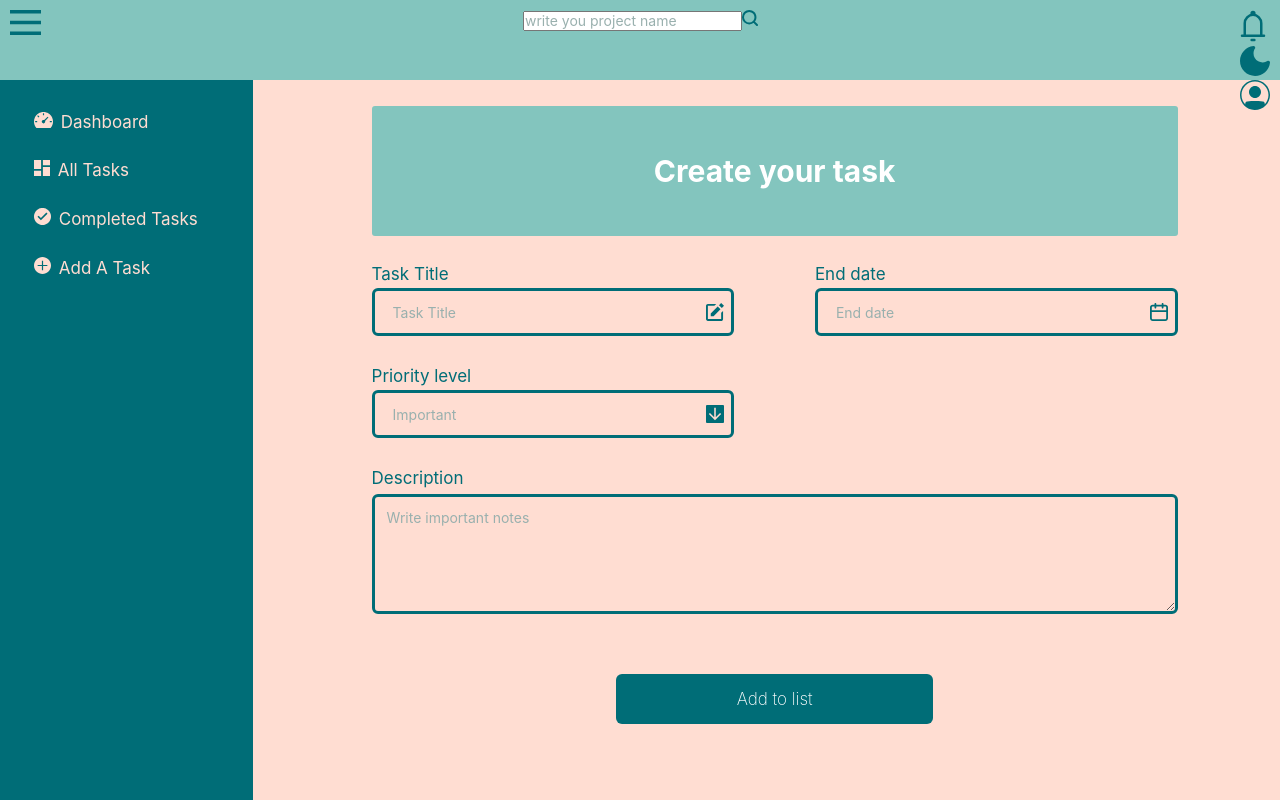
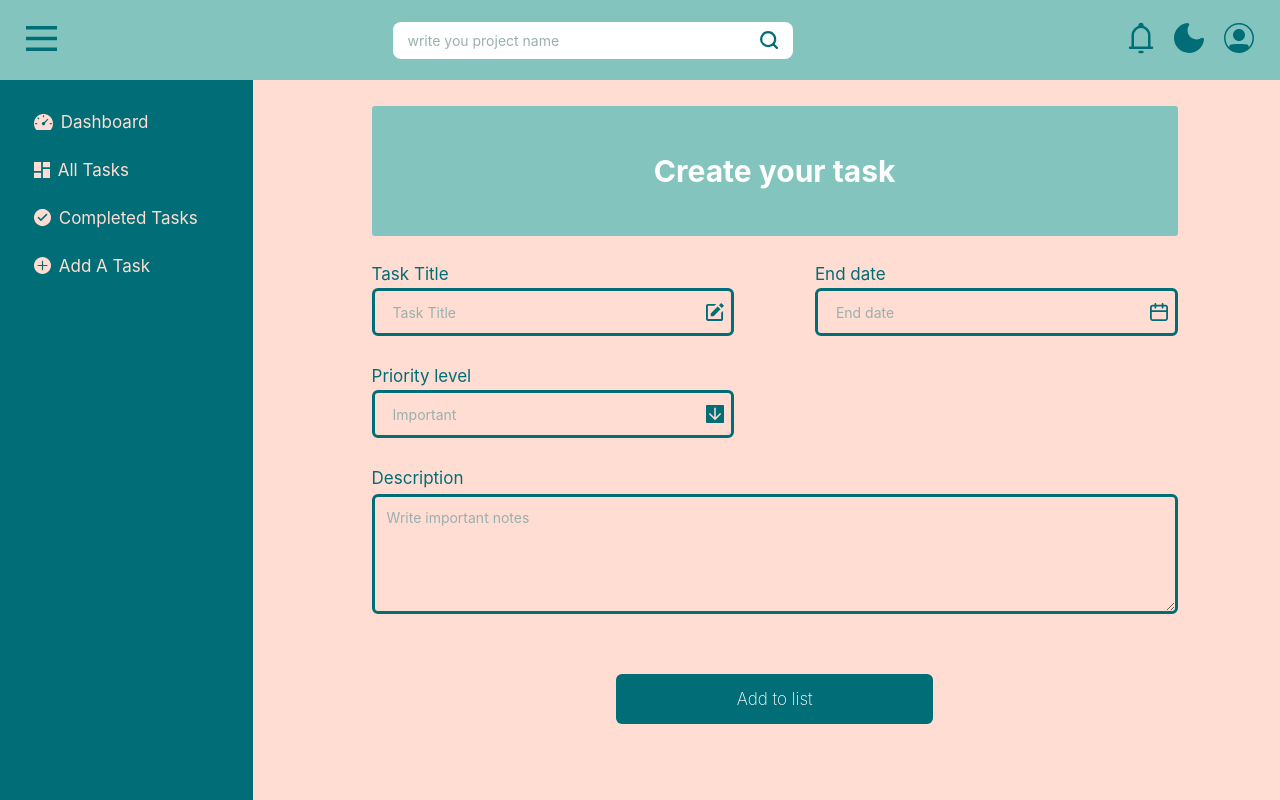
Before and after one commit to Fox7213/todo-list-app, a React (Vite) app: page /addTask in a window 1280 px wide. Built offline with nearby package versions, Linux system fonts and the light colour scheme.

Commit message:
feat: implemented collapsible sidebar and updated header component styles
* updated styles for new components

```diff
--- /dev/null
+++ b/src/layouts/Aside/Aside.module.scss
@@ -0,0 +1,39 @@
+a{
+    text-decoration: none;
+    color: white;
+    font-size: 17px;
+    color: #FFDDD2;
+    padding: 3% 0;
+    display: flex;
+    align-items: center;
+    img{
+        margin: 0 4%;
+    }
+    span {
+        transition: opacity 0.2s ease;
+        white-space: nowrap;
+    }
+}
+
+.hiddenText {
+    opacity: 0;
+    width: 0;
+    overflow: hidden;
+}
+
+.collapsed {
+    width: 60px !important;
+    transition: width 0.3s ease;
+
+    a {
+        justify-content: center;
+
+        img {
+            margin: 0;
+        }
+    }
+}
+
+aside {
+    transition: width 0.3s ease;
+}
--- a/src/components/Aside/Aside.tsx
+++ b/src/layouts/Aside/Aside.tsx
@@ -1,12 +1,16 @@
 import { Link } from "react-router-dom";
-import style from "../../styles/Aside.module.scss";
+import style from "./Aside.module.scss";
 
-import i1 from "../../image/Aside/dashboard.svg";
+import i4 from "../../image/Aside/AddTask.svg";
 import i2 from "../../image/Aside/allTask.svg";
 import i3 from "../../image/Aside/completedTsk.svg";
-import i4 from "../../image/Aside/AddTask.svg";
+import i1 from "../../image/Aside/dashboard.svg";
 
-const Aside = () => {
+interface AsideProps {
+    isCollapsed: boolean;
+}
+
+const Aside = ({ isCollapsed }: AsideProps) => {
     const menuItems = [
         {
             path: "/",
@@ -31,7 +35,7 @@ const Aside = () => {
     ];
 
     return (
-        <aside>
+        <aside className={isCollapsed ? style.collapsed : ""}>
             {menuItems.map((item, index) => (
                 <Link
                     to={item.path}
@@ -39,11 +43,13 @@ const Aside = () => {
                     className={style.link}
                 >
                     <img src={item.icon} alt={item.label} />
-                    <span>{item.label}</span>
+                    <span className={isCollapsed ? style.hiddenText : ""}>
+                        {item.label}
+                    </span>
                 </Link>
             ))}
         </aside>
-    )
-}
+    );
+};
 
-export default Aside
+export default Aside;
--- a/src/layouts/BaseLayout.tsx
+++ b/src/layouts/BaseLayout.tsx
@@ -1,17 +1,24 @@
+import { useState } from "react";
 import { Outlet } from "react-router-dom";
 
-import Aside from "../components/Aside/Aside";
-import Header from "../components/Header/Header";
+import Aside from "./Aside/Aside";
+import Header from "./Header/Header";
 
 import style from "../styles/Layout.module.scss";
 
 const Layout = () => {
+    const [isAsideCollapsed, setIsAsideCollapsed] = useState(false);
+
+    const toggleAside = () => {
+        setIsAsideCollapsed(prev => !prev);
+    };
+
     return (
         <div>
-            <Header/>
+            <Header onBurgerClick={toggleAside} />
             <main className={style.main}>
-                <Aside/>
-                <Outlet/>
+                <Aside isCollapsed={isAsideCollapsed} />
+                <Outlet />
             </main>
         </div>
     );
--- /dev/null
+++ b/src/layouts/Header/Header.module.scss
@@ -0,0 +1,48 @@
+.header {
+  background: #83C5BE;
+  height: 10vh;
+  min-height: 60px;
+  width: 100%;
+  display: flex;
+  padding: 10px 2%;
+  justify-content: space-between;
+  align-items: center;
+
+  .burger {
+    cursor: pointer;
+  }
+}
+
+.inputWrapper {
+  position: relative;
+  width: 40%;
+  max-width: 400px;
+
+  .styledInput {
+    width: 100%;
+    padding: 10px 40px 10px 15px;
+    border-radius: 8px;
+    border: none;
+    outline: none;
+    font-size: 14px;
+  }
+
+  .searchIcon {
+    position: absolute;
+    right: 15px;
+    top: 50%;
+    transform: translateY(-50%);
+    width: 18px;
+    height: 18px;
+  }
+}
+
+.NavBar {
+  display: flex;
+  gap: 20px;
+  align-items: center;
+
+  div {
+    cursor: pointer;
+  }
+}
--- a/src/components/Header/Header.tsx
+++ b/src/layouts/Header/Header.tsx
@@ -1,20 +1,24 @@
 import React from 'react';
 
-import style from "../../styles/Header.module.scss";
+import style from "./Header.module.scss";
 
-import burg from "../../image/Header/burg.svg"
-import iconSrc from "../../image/Header/iconSrc.svg"
-import bell from "../../image/Header/bell.svg"
-import moon from "../../image/Header/moon.svg"
-import man from "../../image/Header/man.svg"
+import bell from "../../image/Header/bell.svg";
+import burg from "../../image/Header/burg.svg";
+import iconSrc from "../../image/Header/iconSrc.svg";
+import man from "../../image/Header/man.svg";
+import moon from "../../image/Header/moon.svg";
 
-const Header = () => {
+interface HeaderProps {
+    onBurgerClick: () => void;
+}
+
+const Header = ({ onBurgerClick }: HeaderProps) => {
     const [value, setValue] = React.useState("");
 
     return (
         <header className={style.header}>
-            <div className={'burger'}>
-                <img src={burg} alt="" />
+            <div className={style.burger} onClick={onBurgerClick}>
+                <img src={burg} alt="Menu" />
             </div>
 
             <div className={style.inputWrapper}>
--- a/src/styles/Aside.module.scss
+++ /dev/null
@@ -1,10 +0,0 @@
-a{
-    text-decoration: none;
-    color: white;
-    font-size: 17px;
-    color: #FFDDD2;
-    padding: 3% 0;
-    img{
-        margin: 0 4%;
-    }
-}
--- a/src/styles/Header.module.scss
+++ /dev/null
@@ -1,8 +0,0 @@
-.header {
-  background: #83C5BE;
-  height: 10vh;
-  width: 100%;
-  display: flex;
-  padding: 10px;
-  justify-content: space-between;
-}
```
